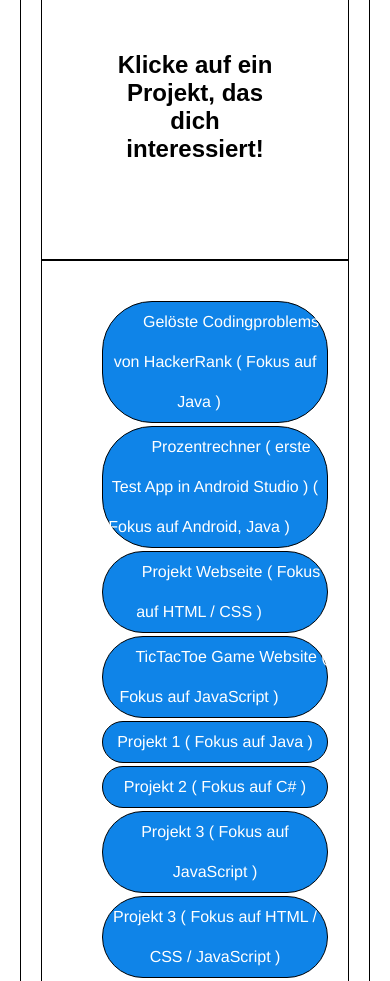
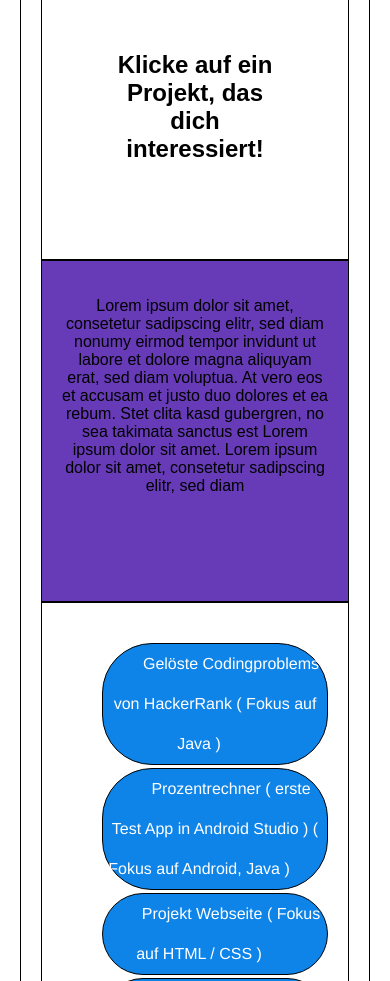
Before and after one commit to SvenHerr/ProjektWebsite, a plain HTML site: page index.html in a window 390 px wide. Shown: the part 414-1395 px from the top of the page. Drawn offline with Linux system fonts and the light colour scheme.

Commit message:
page is responsive now

```diff
--- a/css/StyleSheet.css
+++ b/css/StyleSheet.css
@@ -79,7 +79,7 @@
     margin-top: 20px;
     margin-left: auto;
     margin-right: auto;
-    /*width: 700px;*/
+    /*min-width: 600px; */
 }
 
 .div-Ul-li {
@@ -143,13 +143,20 @@
     background: #673ab7;
 }
 
+@media screen and (max-width:641px) {
+    .flex-container {
+        display: flex;
+        flex-direction: column-reverse;
+    }
+}
+
 @media screen and (min-width:640px) {
     .flex-container {
-        display: flex
+        display: flex;
     }
 }
 
 .wrapper {
     margin: auto;
-    max-width: 75rem
+    max-width: 75rem;
 }
```
Also changed, not shown: index.html (+2 -5 lines).
